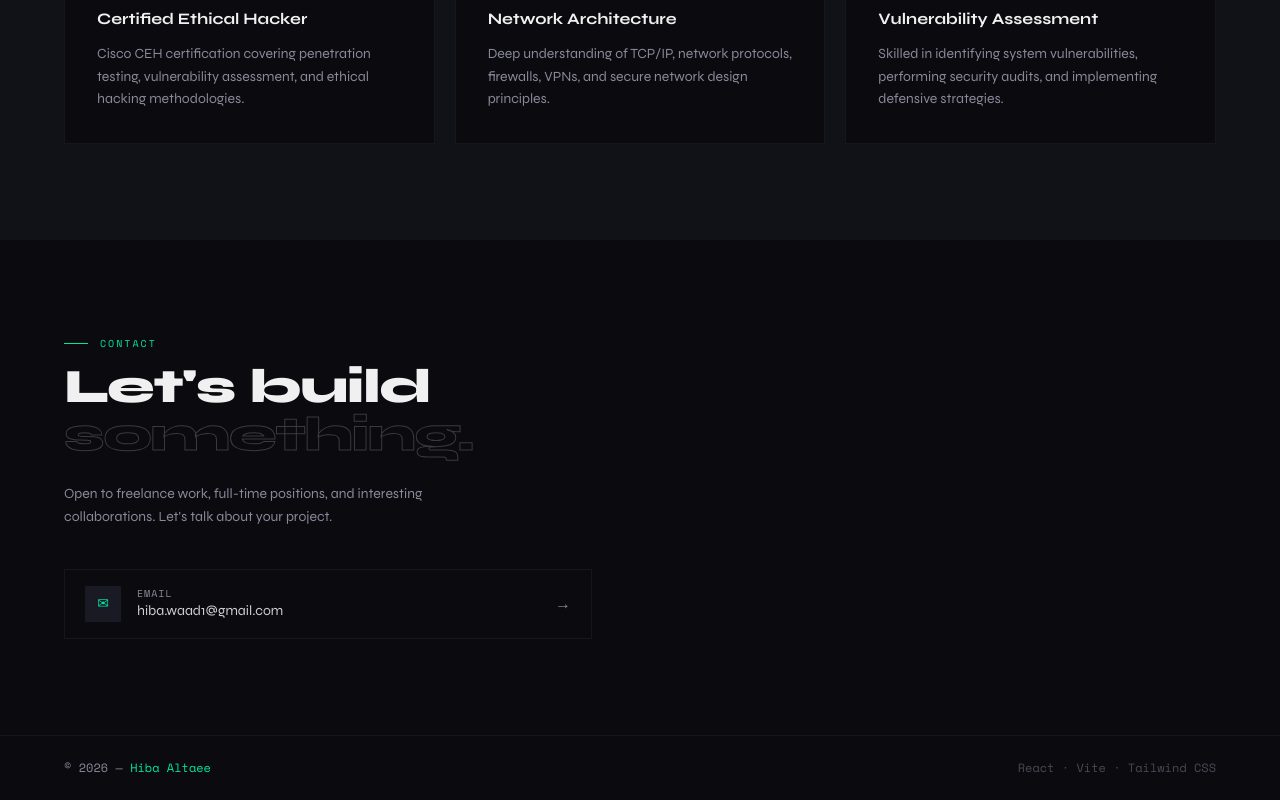
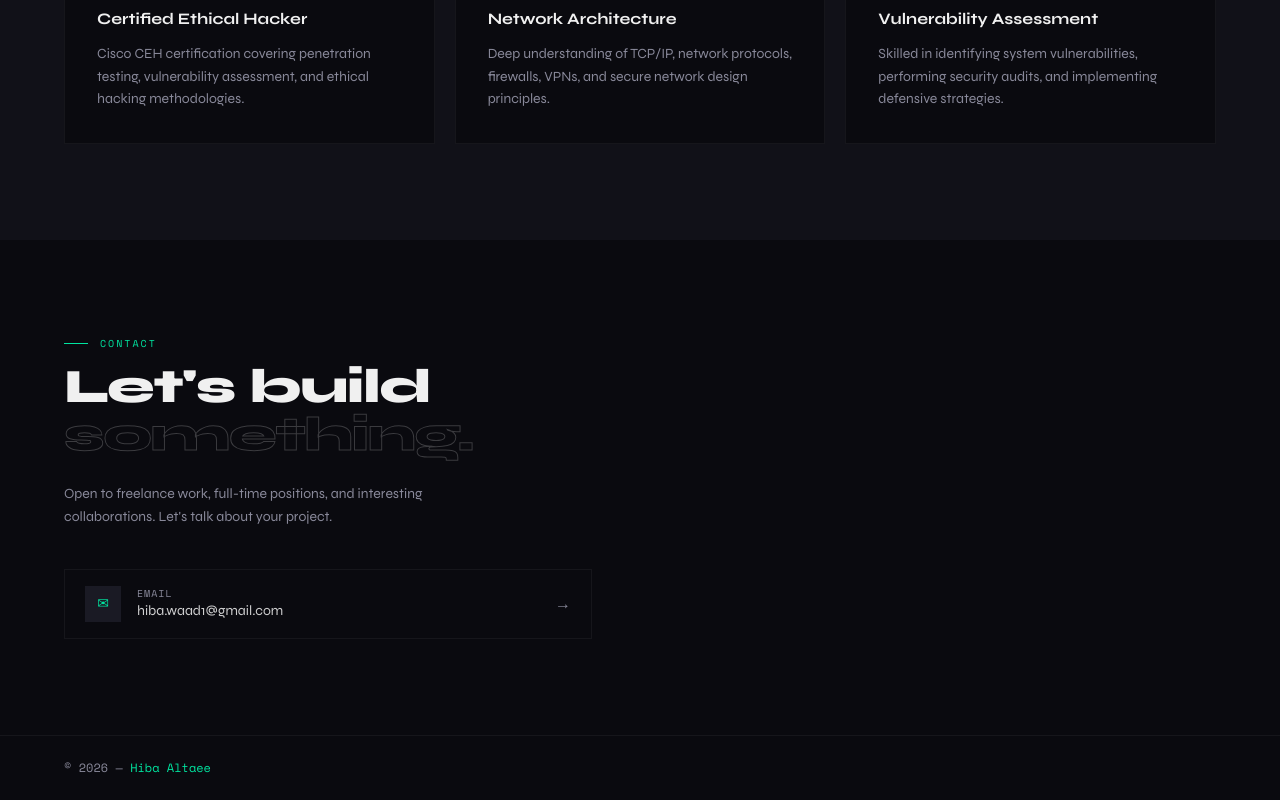
Before and after one commit to hibaaltaee/portfolio, a React (Vite) app: page / in a window 1280 px wide. Shown: the part 3901-4701 px from the top of the page. Built offline with nearby package versions, Linux system fonts and the light colour scheme.

Commit message:
edit footer

```diff
--- a/src/components/Footer.jsx
+++ b/src/components/Footer.jsx
@@ -6,9 +6,7 @@
       <p className="font-mono text-xs text-muted">
         © {new Date().getFullYear()} — <span className="text-accent">{personal.name}</span>
       </p>
-      <p className="font-mono text-xs text-muted/50">
-        React · Vite · Tailwind CSS
-      </p>
+
     </footer>
   )
 }
```
